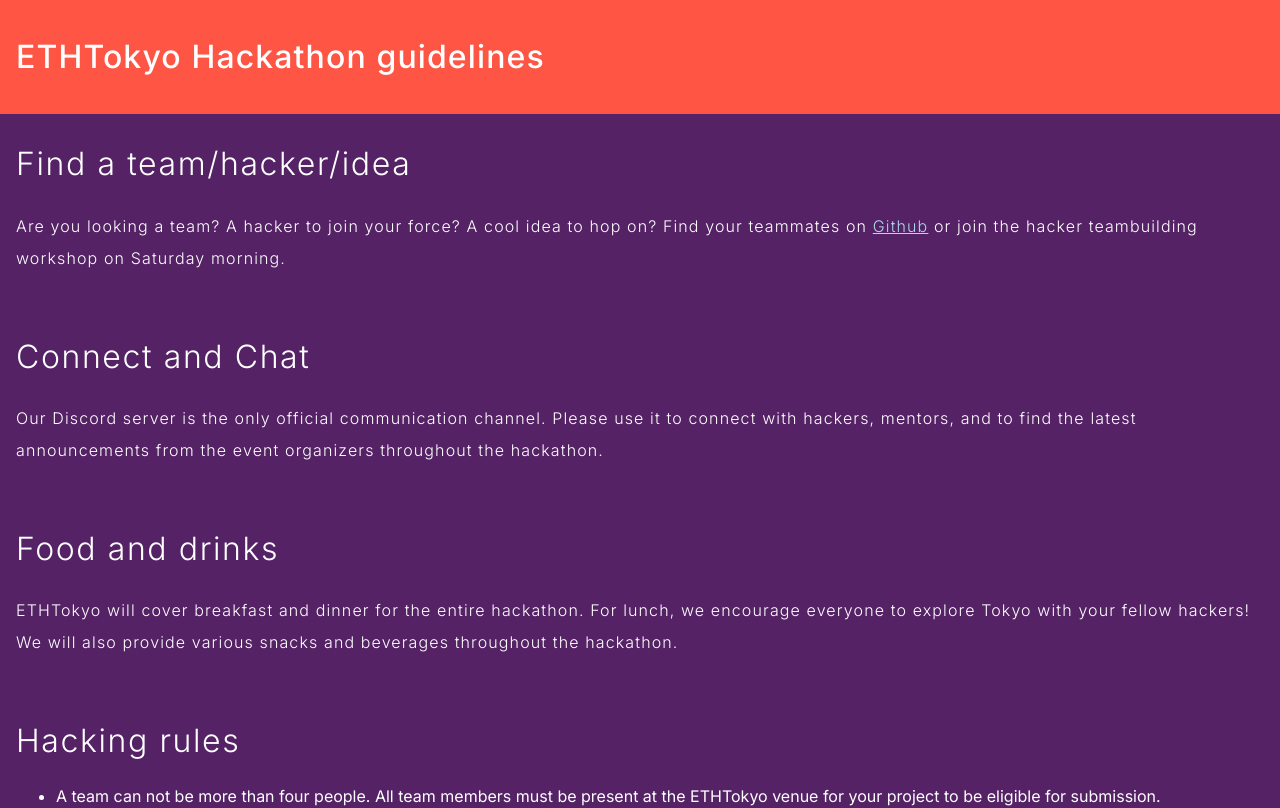
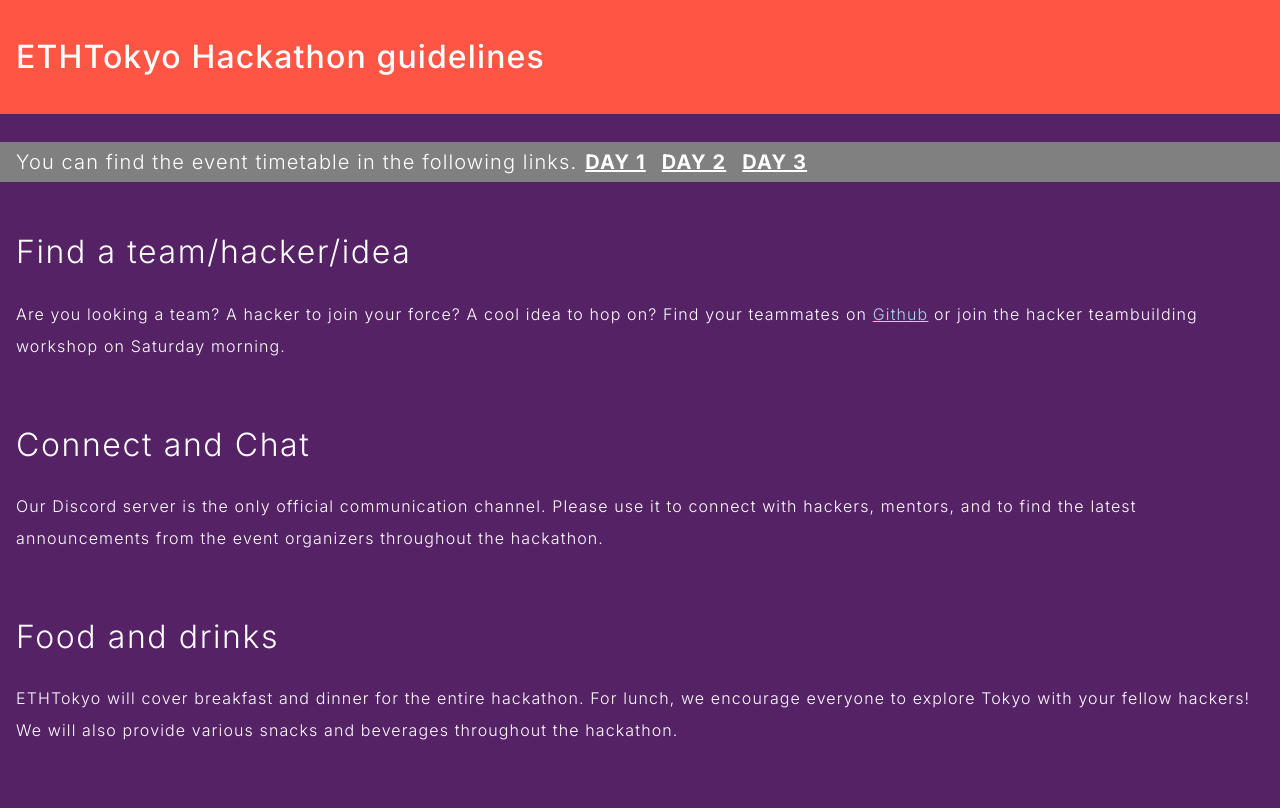
Before and after one commit to ethereumjp/ethtokyo-website, a Next.js app: page /guidelines in a window 1280 px wide. Shown: the top 808 px of the page. Built offline with nearby package versions, Linux system fonts and the light colour scheme.

Commit message:
add timetable links

```diff
--- a/src/pages/guidelines/index.tsx
+++ b/src/pages/guidelines/index.tsx
@@ -18,6 +18,24 @@ const HackerChallenge: NextPage = () => {
           css={css`background-color: ${brand.Shuiro}; margin: -1rem; padding: 1rem;`}
         >
           <h1>ETHTokyo Hackathon guidelines</h1>
+        </div>
+        <br />
+        <br />
+        <div css={css`background-color: grey; margin: -1rem; padding: 0 1rem;`}>
+          <p css={css`font-size: 1.25rem;`}>
+            You can find the event timetable in the following links.
+            <b>
+              <a href="/DAY1.pdf" css={css`padding: 0 0.5rem;`}>
+                DAY 1
+              </a>
+              <a href="/DAY2.pdf" css={css`padding: 0 0.5rem;`}>
+                DAY 2
+              </a>
+              <a href="/DAY3.pdf" css={css`padding: 0 0.5rem;`}>
+                DAY 3
+              </a>
+            </b>
+          </p>
         </div>
         <br />
         <h2 css={css`font-weight: 300;`}>Find a team/hacker/idea</h2>
```
